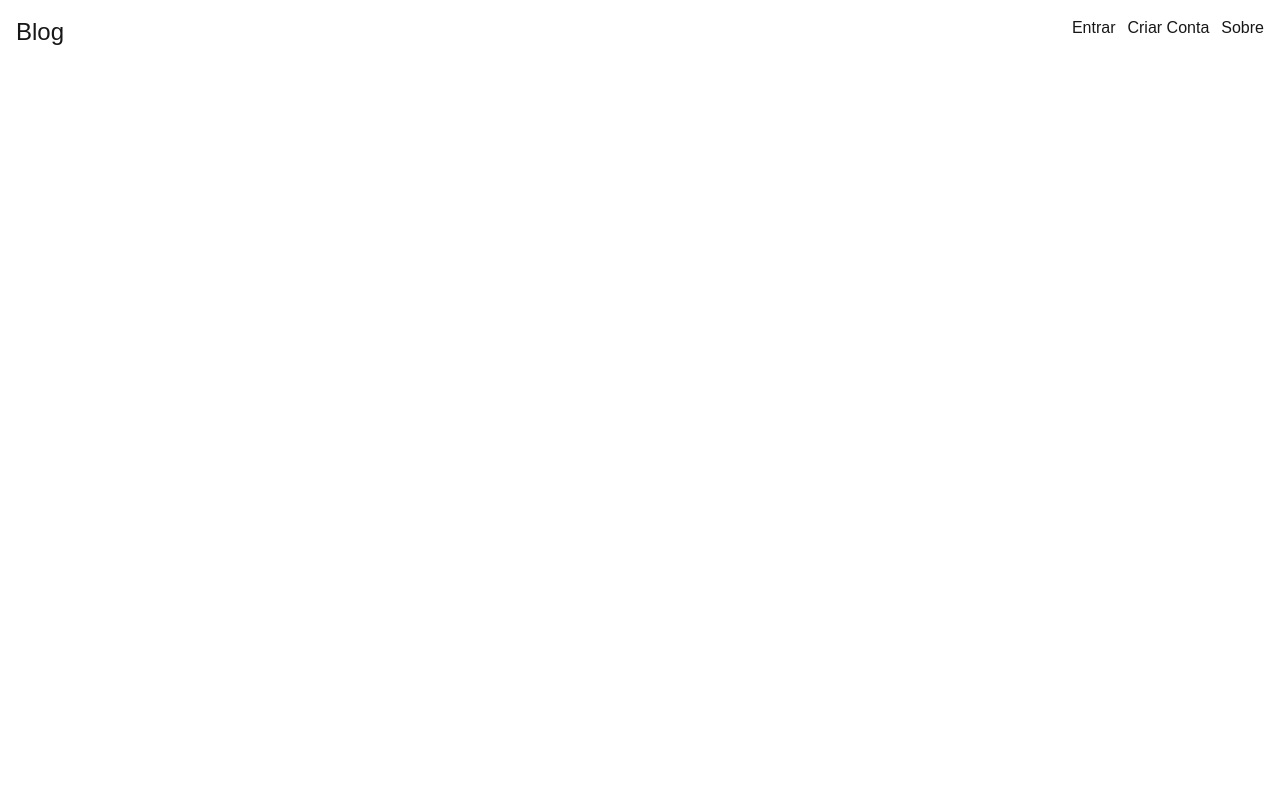
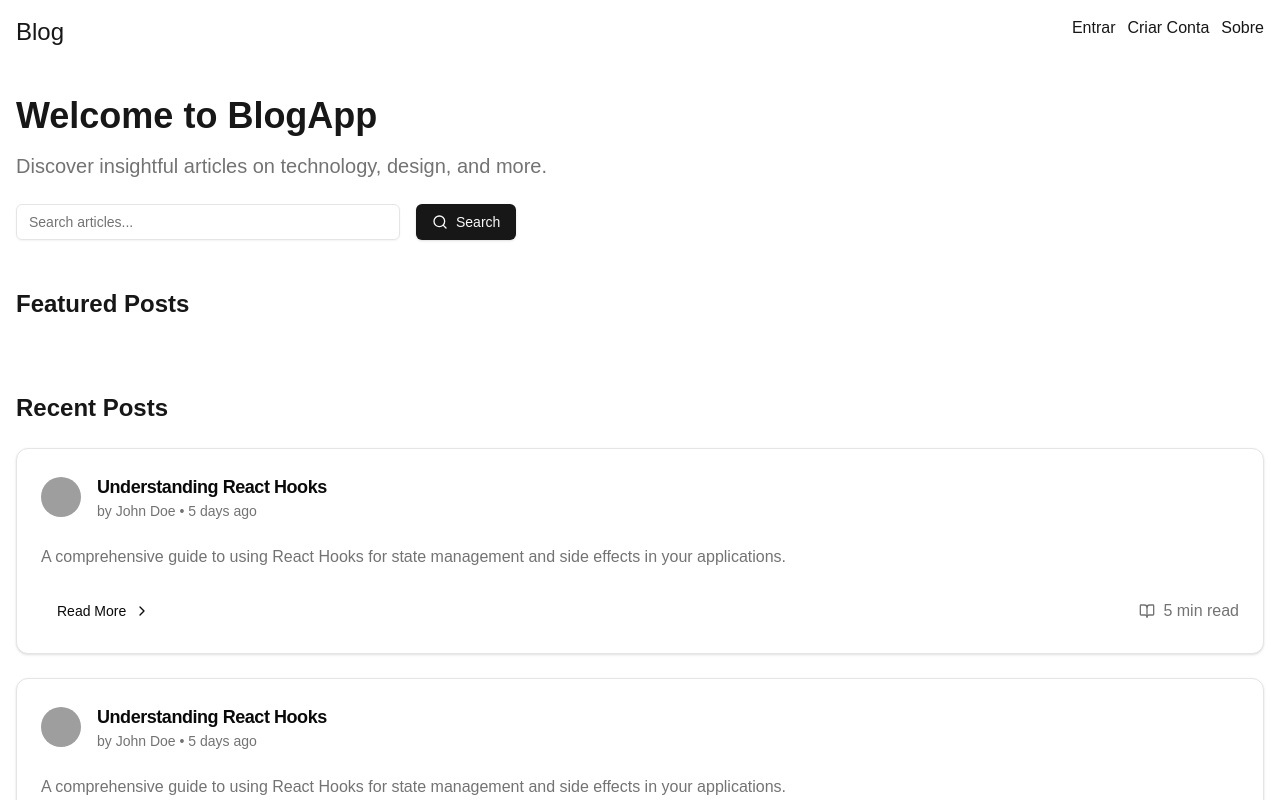
Before and after one commit to Gui-fga/blog_oo, a Next.js app: page / in a window 1280 px wide. Shown: the top 800 px of the page. Built offline with nearby package versions, Linux system fonts and the light colour scheme; grey boxes are pictures that could not be loaded.

Commit message:
adicionando componentes

```diff
--- a/package.json
+++ b/package.json
@@ -9,7 +9,9 @@
     "lint": "next lint"
   },
   "dependencies": {
+    "@radix-ui/react-avatar": "^1.1.0",
     "@radix-ui/react-icons": "^1.3.0",
+    "@radix-ui/react-slot": "^1.1.0",
     "class-variance-authority": "^0.7.0",
     "clsx": "^2.1.1",
     "lucide-react": "^0.439.0",
--- /dev/null
+++ b/src/app/(pages)/About/page.js
@@ -0,0 +1,7 @@
+export default function About (){
+    return (
+        <div>
+          <h1>sobre</h1>
+        </div>
+  )
+}
--- /dev/null
+++ b/src/app/(pages)/register/page.js
@@ -0,0 +1,13 @@
+export default function register (){
+  return (
+    <div className="flex flex-col items-center justify-center h-screen">
+        <h1 class='text-2xl mb-10'>Crie sua conta</h1>
+        <form class="flex flex-col space-y-2">
+          <input class="p-2 w-96 text-black"type="text" placeholder="Nome"/>
+          <input class="p-2 w-96 text-black"type="text" placeholder="Email"/>
+          <input class="p-2 w-96 text-black" type="password" placeholder="Senha"/>
+          <button class="bg-green-950 p-2 hover:bg-green-900"> Entrar </button>
+      </form>
+  </div>
+)
+}
--- a/src/app/layout.js
+++ b/src/app/layout.js
@@ -10,7 +10,6 @@ export default function RootLayout({ children }) {
   return (
     <html lang="en">
       <body>
-        <Nav/>
         {children}
       </body>
     </html>
--- a/src/app/page.js
+++ b/src/app/page.js
@@ -1,7 +1,70 @@
-import Image from "next/image";
+import Nav from "@/components/Nav";
+import Link from "next/link"
+import { Button } from "@/components/ui/button"
+import { Card, CardContent, CardFooter, CardHeader, CardTitle } from "@/components/ui/card"
+import { Input } from "@/components/ui/input"
+import { Avatar, AvatarFallback, AvatarImage } from "@/components/ui/avatar"
+import { BookOpen, ChevronRight, Search } from "lucide-react"
 
 export default function Home() {
   return (
-  <div></div>
-  );
+    <div className="min-h-screen bg-background">
+      <Nav/>
+      <main className="container mx-auto px-4 py-8">
+        <section className="mb-12">
+          <h1 className="text-4xl font-bold mb-4">Welcome to BlogApp</h1>
+          <p className="text-xl text-muted-foreground mb-6">
+            Discover insightful articles on technology, design, and more.
+          </p>
+          <div className="flex space-x-4">
+            <Input placeholder="Search articles..." className="max-w-sm" />
+            <Button>
+              <Search className="mr-2 h-4 w-4" /> Search
+            </Button>
+          </div>
+        </section>
+        <section className="mb-12">
+          <h2 className="text-2xl font-semibold mb-6">Featured Posts</h2>
+          <div className="grid md:grid-cols-2 gap-6">
+          {/* parte dos cards */}
+          </div>
+        </section>
+        <section>
+          <h2 className="text-2xl font-semibold mb-6">Recent Posts</h2>
+          <div className="space-y-6">
+            {[1, 2, 3].map((post) => (
+              <Card key={post}>
+                <CardHeader>
+                  <div className="flex items-center space-x-4">
+                    <Avatar>
+                      <AvatarImage src={`/placeholder-user.jpg`} alt="Author" />
+                      <AvatarFallback>AU</AvatarFallback>
+                    </Avatar>
+                    <div>
+                      <CardTitle className="text-lg">Understanding React Hooks</CardTitle>
+                      <p className="text-sm text-muted-foreground">by John Doe • 5 days ago</p>
+                    </div>
+                  </div>
+                </CardHeader>
+                <CardContent>
+                  <p className="text-muted-foreground">
+                    A comprehensive guide to using React Hooks for state management and side effects in your applications.
+                  </p>
+                </CardContent>
+                <CardFooter className="flex justify-between items-center">
+                  <Button variant="ghost">
+                    Read More <ChevronRight className="ml-2 h-4 w-4" />
+                  </Button>
+                  <div className="flex items-center text-muted-foreground">
+                    <BookOpen className="mr-2 h-4 w-4" />
+                    <span>5 min read</span>
+                  </div>
+                </CardFooter>
+              </Card>
+            ))}
+          </div>
+        </section>
+      </main>
+    </div>
+  )
 }
--- a/src/components/Nav.js
+++ b/src/components/Nav.js
@@ -3,11 +3,11 @@ import Link from "next/link"
 export default function Nav (){
     return (
         <nav class="flex justify-between p-4">
-          <Link href="#" class="text-2xl font-medium">Blog</Link>
+          <Link href="/" class="text-2xl font-medium">Blog</Link>
             <div class="space-x-3">
-                <Link href="#">Entrar</Link>
-                <Link href="#">Criar Conta</Link>
-                <Link href="#">Sobre</Link>
+                <Link href="/Login">Entrar</Link>
+                <Link href="/register">Criar Conta</Link>
+                <Link href="/About">Sobre</Link>
             </div>
         </nav>
   )
--- /dev/null
+++ b/src/components/cards.js
@@ -0,0 +1,40 @@
+import { Card, CardContent, CardFooter, CardHeader, CardTitle } from "@/components/ui/card"
+import { Button } from "@/components/ui/button"
+import { BookOpen, ChevronRight, Search } from "lucide-react"
+
+export default function Nav (){
+    return(
+        <div>
+            <Card>
+              <CardHeader>
+                <CardTitle>The Future of Web Development</CardTitle>
+              </CardHeader>
+              <CardContent>
+                <p className="text-muted-foreground">
+                  Explore the latest trends and technologies shaping the future of web development.
+                </p>
+              </CardContent>
+              <CardFooter>
+                <Button variant="ghost">
+                  Read More <ChevronRight className="ml-2 h-4 w-4" />
+                </Button>
+              </CardFooter>
+            </Card>
+            <Card>
+              <CardHeader>
+                <CardTitle>Mastering Responsive Design</CardTitle>
+              </CardHeader>
+              <CardContent>
+                <p className="text-muted-foreground">
+                  Learn the best practices for creating responsive and mobile-friendly websites.
+                </p>
+              </CardContent>
+              <CardFooter>
+                <Button variant="ghost">
+                  Read More <ChevronRight className="ml-2 h-4 w-4" />
+                </Button>
+              </CardFooter>
+            </Card>
+        </div>
+    )
+}
--- /dev/null
+++ b/src/components/ui/avatar.jsx
@@ -0,0 +1,35 @@
+"use client"
+
+import * as React from "react"
+import * as AvatarPrimitive from "@radix-ui/react-avatar"
+
+import { cn } from "@/lib/utils"
+
+const Avatar = React.forwardRef(({ className, ...props }, ref) => (
+  <AvatarPrimitive.Root
+    ref={ref}
+    className={cn("relative flex h-10 w-10 shrink-0 overflow-hidden rounded-full", className)}
+    {...props} />
+))
+Avatar.displayName = AvatarPrimitive.Root.displayName
+
+const AvatarImage = React.forwardRef(({ className, ...props }, ref) => (
+  <AvatarPrimitive.Image
+    ref={ref}
+    className={cn("aspect-square h-full w-full", className)}
+    {...props} />
+))
+AvatarImage.displayName = AvatarPrimitive.Image.displayName
+
+const AvatarFallback = React.forwardRef(({ className, ...props }, ref) => (
+  <AvatarPrimitive.Fallback
+    ref={ref}
+    className={cn(
+      "flex h-full w-full items-center justify-center rounded-full bg-muted",
+      className
+    )}
+    {...props} />
+))
+AvatarFallback.displayName = AvatarPrimitive.Fallback.displayName
+
+export { Avatar, AvatarImage, AvatarFallback }
--- /dev/null
+++ b/src/components/ui/button.jsx
@@ -0,0 +1,48 @@
+import * as React from "react"
+import { Slot } from "@radix-ui/react-slot"
+import { cva } from "class-variance-authority";
+
+import { cn } from "@/lib/utils"
+
+const buttonVariants = cva(
+  "inline-flex items-center justify-center whitespace-nowrap rounded-md text-sm font-medium transition-colors focus-visible:outline-none focus-visible:ring-1 focus-visible:ring-ring disabled:pointer-events-none disabled:opacity-50",
+  {
+    variants: {
+      variant: {
+        default:
+          "bg-primary text-primary-foreground shadow hover:bg-primary/90",
+        destructive:
+          "bg-destructive text-destructive-foreground shadow-sm hover:bg-destructive/90",
+        outline:
+          "border border-input bg-background shadow-sm hover:bg-accent hover:text-accent-foreground",
+        secondary:
+          "bg-secondary text-secondary-foreground shadow-sm hover:bg-secondary/80",
+        ghost: "hover:bg-accent hover:text-accent-foreground",
+        link: "text-primary underline-offset-4 hover:underline",
+      },
+      size: {
+        default: "h-9 px-4 py-2",
+        sm: "h-8 rounded-md px-3 text-xs",
+        lg: "h-10 rounded-md px-8",
+        icon: "h-9 w-9",
+      },
+    },
+    defaultVariants: {
+      variant: "default",
+      size: "default",
+    },
+  }
+)
+
+const Button = React.forwardRef(({ className, variant, size, asChild = false, ...props }, ref) => {
+  const Comp = asChild ? Slot : "button"
+  return (
+    (<Comp
+      className={cn(buttonVariants({ variant, size, className }))}
+      ref={ref}
+      {...props} />)
+  );
+})
+Button.displayName = "Button"
+
+export { Button, buttonVariants }
--- /dev/null
+++ b/src/components/ui/card.jsx
@@ -0,0 +1,50 @@
+import * as React from "react"
+
+import { cn } from "@/lib/utils"
+
+const Card = React.forwardRef(({ className, ...props }, ref) => (
+  <div
+    ref={ref}
+    className={cn("rounded-xl border bg-card text-card-foreground shadow", className)}
+    {...props} />
+))
+Card.displayName = "Card"
+
+const CardHeader = React.forwardRef(({ className, ...props }, ref) => (
+  <div
+    ref={ref}
+    className={cn("flex flex-col space-y-1.5 p-6", className)}
+    {...props} />
+))
+CardHeader.displayName = "CardHeader"
+
+const CardTitle = React.forwardRef(({ className, ...props }, ref) => (
+  <h3
+    ref={ref}
+    className={cn("font-semibold leading-none tracking-tight", className)}
+    {...props} />
+))
+CardTitle.displayName = "CardTitle"
+
+const CardDescription = React.forwardRef(({ className, ...props }, ref) => (
+  <p
+    ref={ref}
+    className={cn("text-sm text-muted-foreground", className)}
+    {...props} />
+))
+CardDescription.displayName = "CardDescription"
+
+const CardContent = React.forwardRef(({ className, ...props }, ref) => (
+  <div ref={ref} className={cn("p-6 pt-0", className)} {...props} />
+))
+CardContent.displayName = "CardContent"
+
+const CardFooter = React.forwardRef(({ className, ...props }, ref) => (
+  <div
+    ref={ref}
+    className={cn("flex items-center p-6 pt-0", className)}
+    {...props} />
+))
+CardFooter.displayName = "CardFooter"
+
+export { Card, CardHeader, CardFooter, CardTitle, CardDescription, CardContent }
--- /dev/null
+++ b/src/components/ui/input.jsx
@@ -0,0 +1,19 @@
+import * as React from "react"
+
+import { cn } from "@/lib/utils"
+
+const Input = React.forwardRef(({ className, type, ...props }, ref) => {
+  return (
+    (<input
+      type={type}
+      className={cn(
+        "flex h-9 w-full rounded-md border border-input bg-transparent px-3 py-1 text-sm shadow-sm transition-colors file:border-0 file:bg-transparent file:text-sm file:font-medium placeholder:text-muted-foreground focus-visible:outline-none focus-visible:ring-1 focus-visible:ring-ring disabled:cursor-not-allowed disabled:opacity-50",
+        className
+      )}
+      ref={ref}
+      {...props} />)
+  );
+})
+Input.displayName = "Input"
+
+export { Input }
```
Also changed, not shown: src/app/(pages)/Login/page.js (renamed from src/app/(pages)/login/page.js), 1 other file (tests, documents, lock files or other folders).
